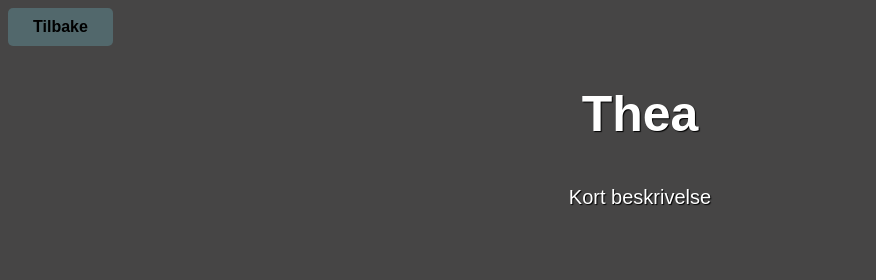
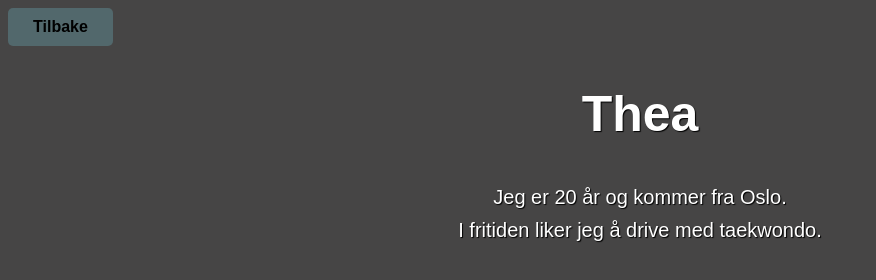
Before and after one commit to mgoberg/Progoblig03, a plain HTML site: page thea.html in a window 1280 px wide. Shown: the whole page, without its empty margins (0-876 px from the left). Drawn offline with Linux system fonts and the light colour scheme.

Commit message:
Beskrivelse

```diff
--- a/thea.html
+++ b/thea.html
@@ -6,7 +6,9 @@
       Tilbake
     </button>
     <h1 class="navn">Thea</h1>
-    <div class="beskrivelse_tekst">Kort beskrivelse</div>
+    <div class="beskrivelse_tekst">Jeg er 20 år og kommer fra Oslo.</div>
+    <div class="beskrivelse"></div>
+    <div class="beskrivelse_tekst">I fritiden liker jeg å drive med taekwondo.</div>
     <div class="beskrivelse"></div>
   </body>
 </html>
```
